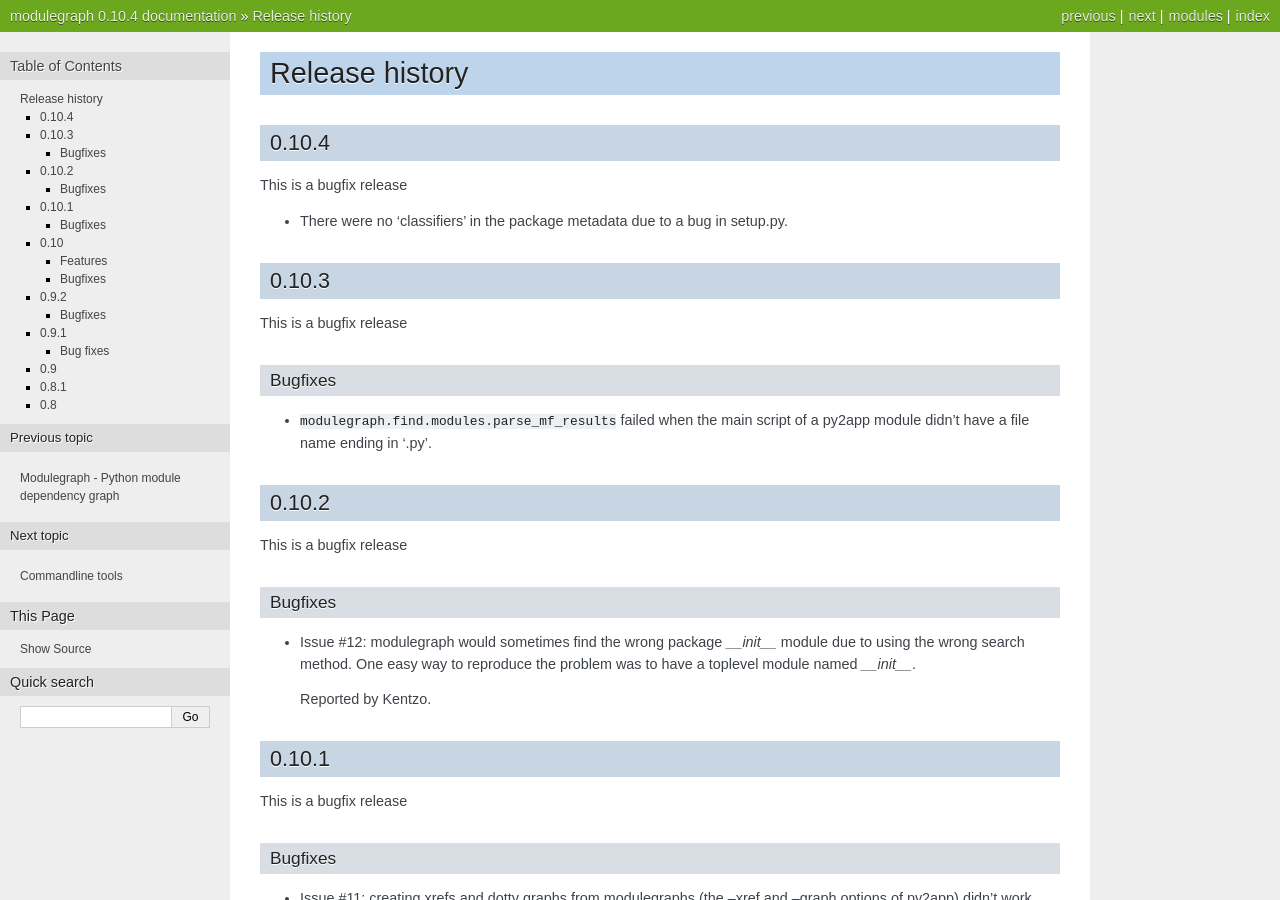
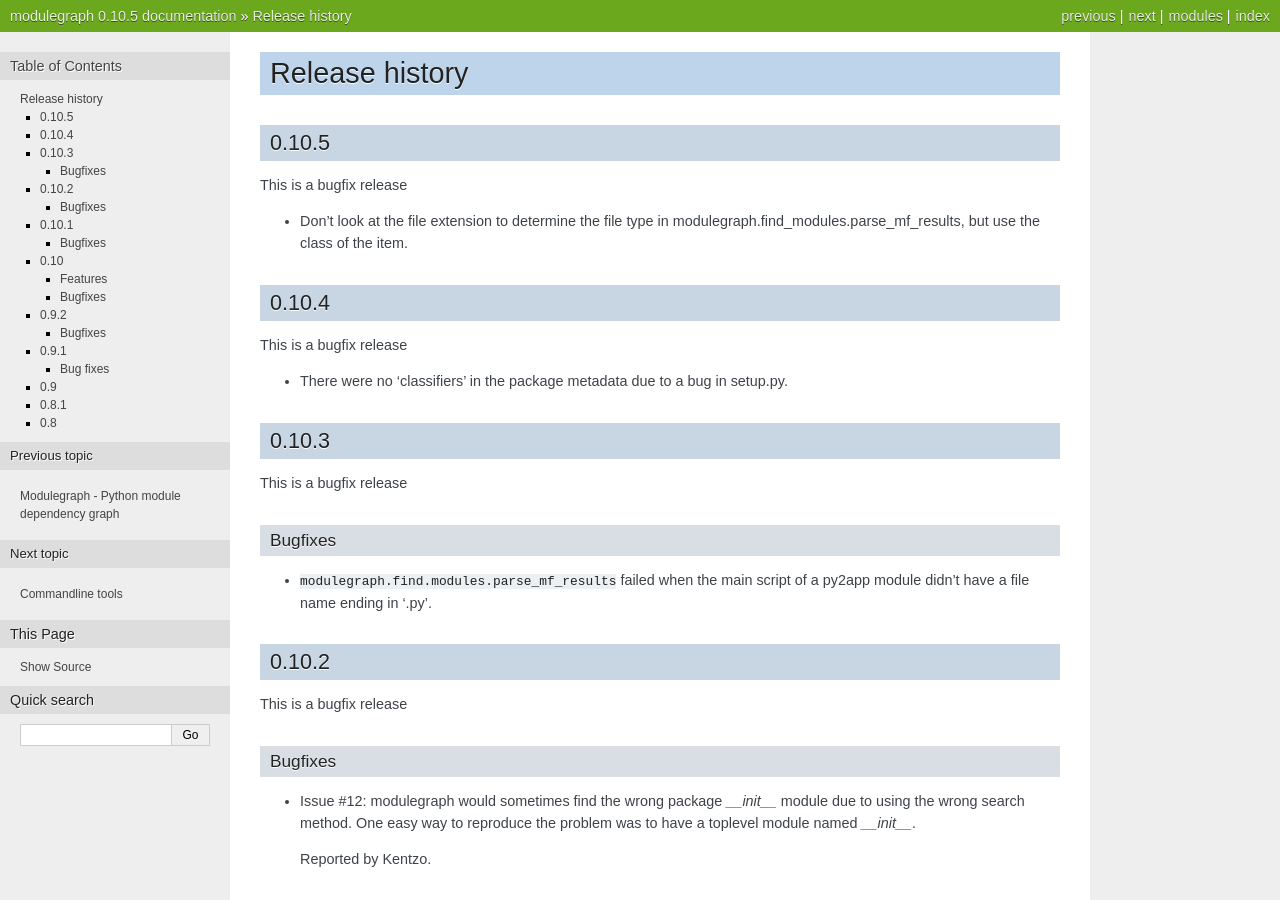
Before and after one commit to ronaldoussoren/modulegraph, a Sphinx documentation site: the page built from doc/changelog.rst, in a window 1280 px wide and 900 px high. Built offline with Sphinx 7.4.7, drawn with Linux system fonts in a browser that asks for light colours; pages that are not in the unit, such as notebooks, are missing from menus; some of the changed text lies outside the part shown.

Commit message:
Don't look at the file extension to determine file type

```diff
--- a/doc/changelog.rst
+++ b/doc/changelog.rst
@@ -1,5 +1,14 @@
 Release history
 ===============
+
+0.10.5
+------
+
+This is a bugfix release
+
+* Don't look at the file extension to determine the file type
+  in modulegraph.find_modules.parse_mf_results, but use the
+  class of the item.
 
 0.10.4
 ------
--- a/setup.cfg
+++ b/setup.cfg
@@ -1,6 +1,6 @@
 [metadata]
 name = modulegraph
-version = 0.10.4
+version = 0.10.5
 description = Python module dependency analysis tool
 long_description_file = README.txt doc/changelog.rst
 classifiers =
```
Also changed, not shown: 1 other file.
